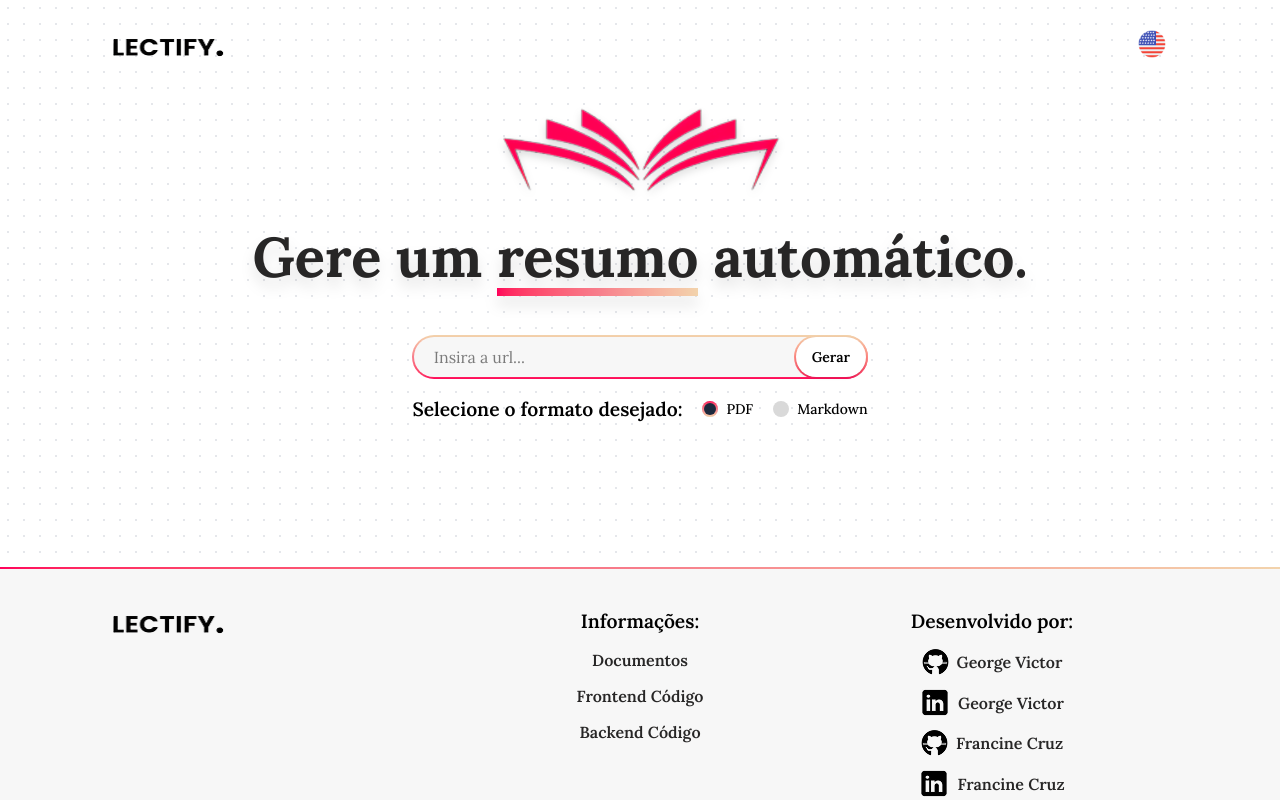
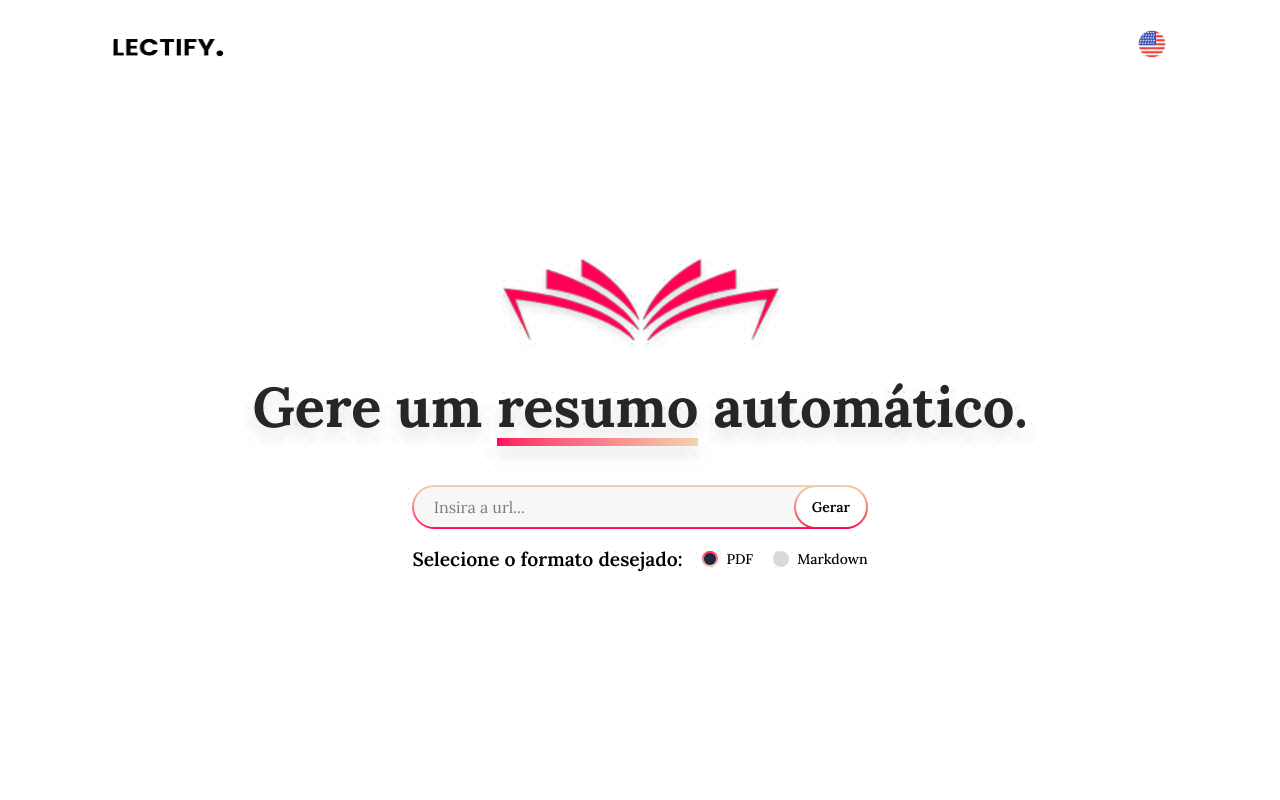
Before and after one commit to Francine02/Lectify, a Next.js app: page /summary in a window 1280 px wide. Shown: the top 800 px of the page. Built offline with nearby package versions, Linux system fonts and the light colour scheme.

Commit message:
style: adjust padding, centering content and changing format options to appear side by side

```diff
--- a/src/components/footer/Footer.tsx
+++ b/src/components/footer/Footer.tsx
@@ -7,7 +7,7 @@ export function Footer() {
     const { t } = useTranslation();
 
     return (
-        <footer className="relative w-full mt-36 2xl:mt-52 px-8 sm:px-12 md:px-20 lg:px-24 xl:px-28 2xl:px-36 bg-bg-components before:content-[''] before:absolute before:top-0 before:left-0 before:w-full before:h-[0.1rem] before:bg-gradient-to-r before:from-rosa before:via-rosa-secundary before:to-bege">
+        <footer className="relative w-full mt-10 px-8 sm:px-12 md:px-20 lg:px-24 xl:px-28 2xl:px-36 bg-bg-components before:content-[''] before:absolute before:top-0 before:left-0 before:w-full before:h-[0.1rem] before:bg-gradient-to-r before:from-rosa before:via-rosa-secundary before:to-bege">
             <div className="grid sm:grid-cols-3 py-10 space-y-6 justify-center">
                 <Logo />
                 <div>
--- a/src/components/home/Logo.tsx
+++ b/src/components/home/Logo.tsx
@@ -3,7 +3,7 @@ export function Logo() {
     return (
         <>
             <img
-                className="m-auto w-48 sm:w-60 lg:w-72 2xl:w-80 drop-shadow-lg pt-16 lg:pt-10"
+                className="m-auto w-48 sm:w-60 lg:w-72 2xl:w-80 drop-shadow-lg "
                 src="/assets/Logo-rosa.png"
                 alt="Logo secundário da página Lectify, é um desenho de um livro rosa" />
         </>
--- a/src/components/layout/Layout.tsx
+++ b/src/components/layout/Layout.tsx
@@ -11,7 +11,9 @@ export default function Layout({ children }: LayoutProps) {
         <div className="absolute inset-0 -z-10 h-full w-full bg-white bg-[radial-gradient(#e5e7eb_1px,transparent_1px)] [background-size:16px_16px]">
             <div className="pt-5 md:pt-7 px-8 sm:px-12 md:px-20 lg:px-24 xl:px-28 2xl:px-36">
                 <Header />
-                {children}
+                <div className="table w-full h-[calc(100vh-6rem)]">
+                    <div className="table-cell align-middle">{children}</div>
+                </div>
             </div>
             <Footer />
         </div>
--- a/src/components/summary/Hero.tsx
+++ b/src/components/summary/Hero.tsx
@@ -27,6 +27,7 @@ export function Hero() {
 
             <div className="sm:flex space-x-5 justify-center">
                 <SelectOption title={t('hero.page2.formate')} />
+                <div className="flex justify-center gap-5 ">
                     <Radio
                         checked={selectedFormat === "pdf"}
                         onChange={handleRadioChange}
@@ -38,6 +39,7 @@ export function Hero() {
                         value="md"
                         text="Markdown" />
                 </div>
+            </div>
         </>
     )
 }
```
Lines whose indentation alone changed are shown as unchanged.
